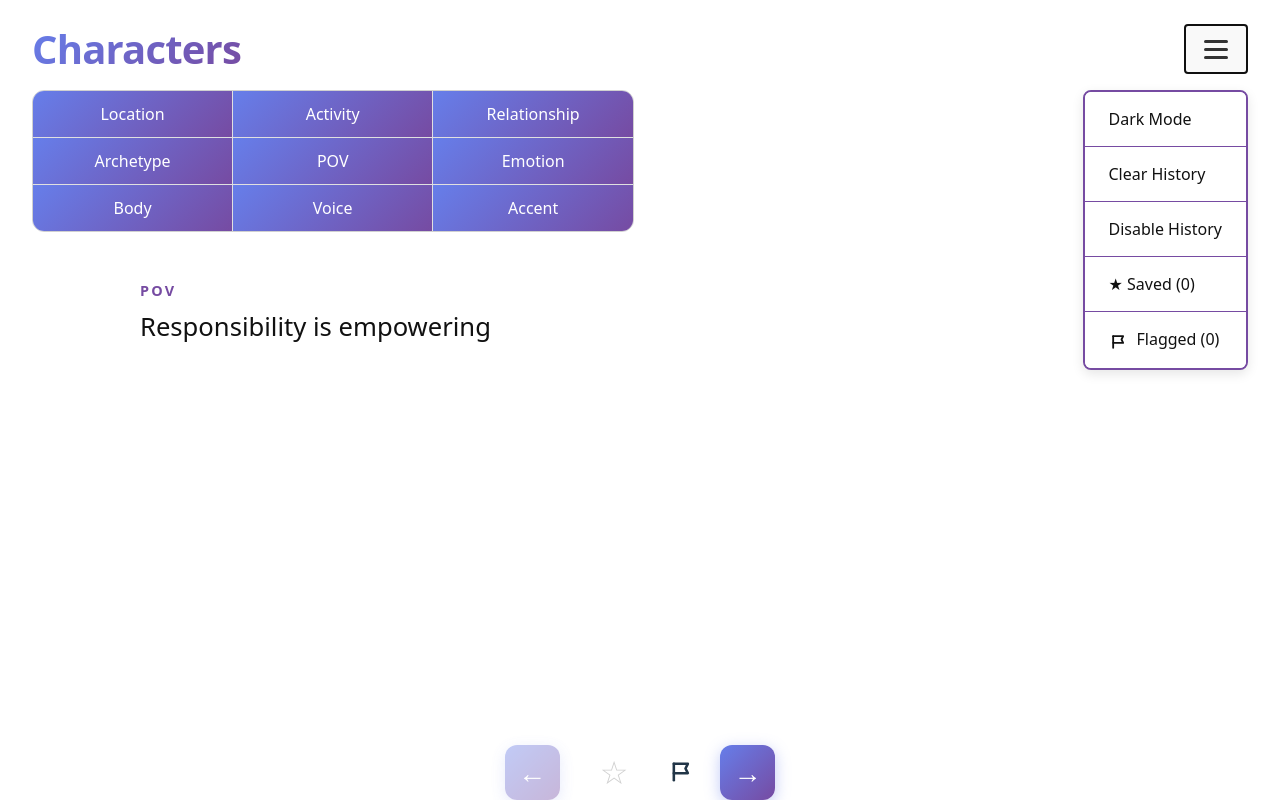
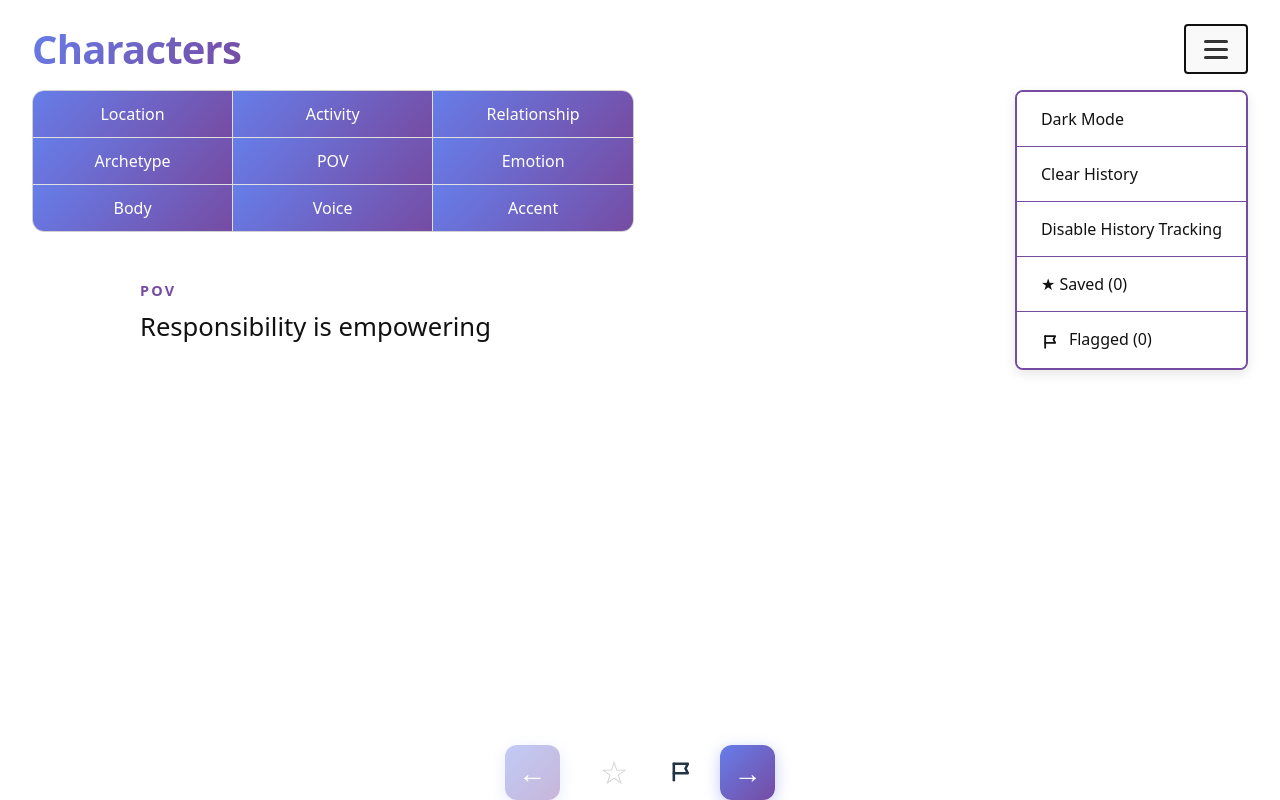
Before and after one commit to davidsteinberg/characters, a React (Vite) app: page / in a window 1280 px wide. Both pictures are taken after a click on the button 1215 px from the left and 49 px from the top of the page. Built offline with nearby package versions, Linux system fonts and the light colour scheme.

Commit message:
History toggle is better

```diff
--- a/src/App.tsx
+++ b/src/App.tsx
@@ -112,10 +112,13 @@ function App() {
   })
 
   const [menuOpen, setMenuOpen] = useState(false)
-  const [useLocalStorage, setUseLocalStorage] = useState(true)
   const [darkMode, setDarkMode] = useState(() => {
     const saved = localStorage.getItem('darkMode')
     return saved ? JSON.parse(saved) : false
+  })
+  const [historyEnabled, setHistoryEnabled] = useState(() => {
+    const saved = localStorage.getItem('historyEnabled')
+    return saved ? JSON.parse(saved) : true
   })
 
   const [usedIndices, setUsedIndices] = useState<{
@@ -159,7 +162,7 @@ function App() {
 
   // Load from localStorage on mount
   useEffect(() => {
-    if (useLocalStorage) {
+    if (historyEnabled) {
       const saved = localStorage.getItem('characterIndices')
       if (saved) {
         try {
@@ -180,11 +183,11 @@ function App() {
         }
       }
     }
-  }, [useLocalStorage])
+  }, [historyEnabled])
 
   // Save to localStorage whenever usedIndices changes
   useEffect(() => {
-    if (useLocalStorage) {
+    if (historyEnabled) {
       localStorage.setItem(
         'characterIndices',
         JSON.stringify({
@@ -194,7 +197,7 @@ function App() {
         })
       )
     }
-  }, [usedIndices, useLocalStorage])
+  }, [usedIndices, historyEnabled])
 
   // Save selectedCategories to localStorage
   useEffect(() => {
@@ -205,6 +208,11 @@ function App() {
   useEffect(() => {
     localStorage.setItem('darkMode', JSON.stringify(darkMode))
   }, [darkMode])
+
+  // Save historyEnabled to localStorage
+  useEffect(() => {
+    localStorage.setItem('historyEnabled', JSON.stringify(historyEnabled))
+  }, [historyEnabled])
 
   // Save savedCharacters to localStorage
   useEffect(() => {
@@ -227,13 +235,13 @@ function App() {
     setMenuOpen(false)
   }
 
-  const toggleLocalStorage = () => {
-    setUseLocalStorage(!useLocalStorage)
-    setMenuOpen(false)
+  const toggleDarkMode = () => {
+    setDarkMode(!darkMode)
   }
 
-  const toggleDarkMode = () => {
-    setDarkMode(!darkMode)
+  const toggleHistoryEnabled = () => {
+    setHistoryEnabled(!historyEnabled)
+    setMenuOpen(false)
   }
 
   const toggleSaveCharacter = () => {
@@ -410,6 +418,7 @@ function App() {
       value,
     }
     setCharacter(newCharacter)
+    if (historyEnabled) {
       if (characterHistory && currentCharacterIndex < characterHistory.length - 1) {
         const newHistory = characterHistory.slice(0, currentCharacterIndex + 1)
         newHistory.push(newCharacter)
@@ -422,6 +431,7 @@ function App() {
       } else {
         setCharacterHistory([newCharacter])
         setCurrentCharacterIndex(0)
+      }
     }
   }
 
@@ -465,8 +475,8 @@ function App() {
             <button className="menu-item" onClick={clearLocalStorage}>
               Clear History
             </button>
-            <button className="menu-item" onClick={toggleLocalStorage}>
-              {useLocalStorage ? 'Disable' : 'Enable'} History
+            <button className="menu-item" onClick={toggleHistoryEnabled}>
+              {historyEnabled ? 'Disable' : 'Enable'} History Tracking
             </button>
             <button className="menu-item" onClick={switchToSavedMode}>
               ★ Saved ({savedCharacters.length})
```
Lines whose indentation alone changed are shown as unchanged.
